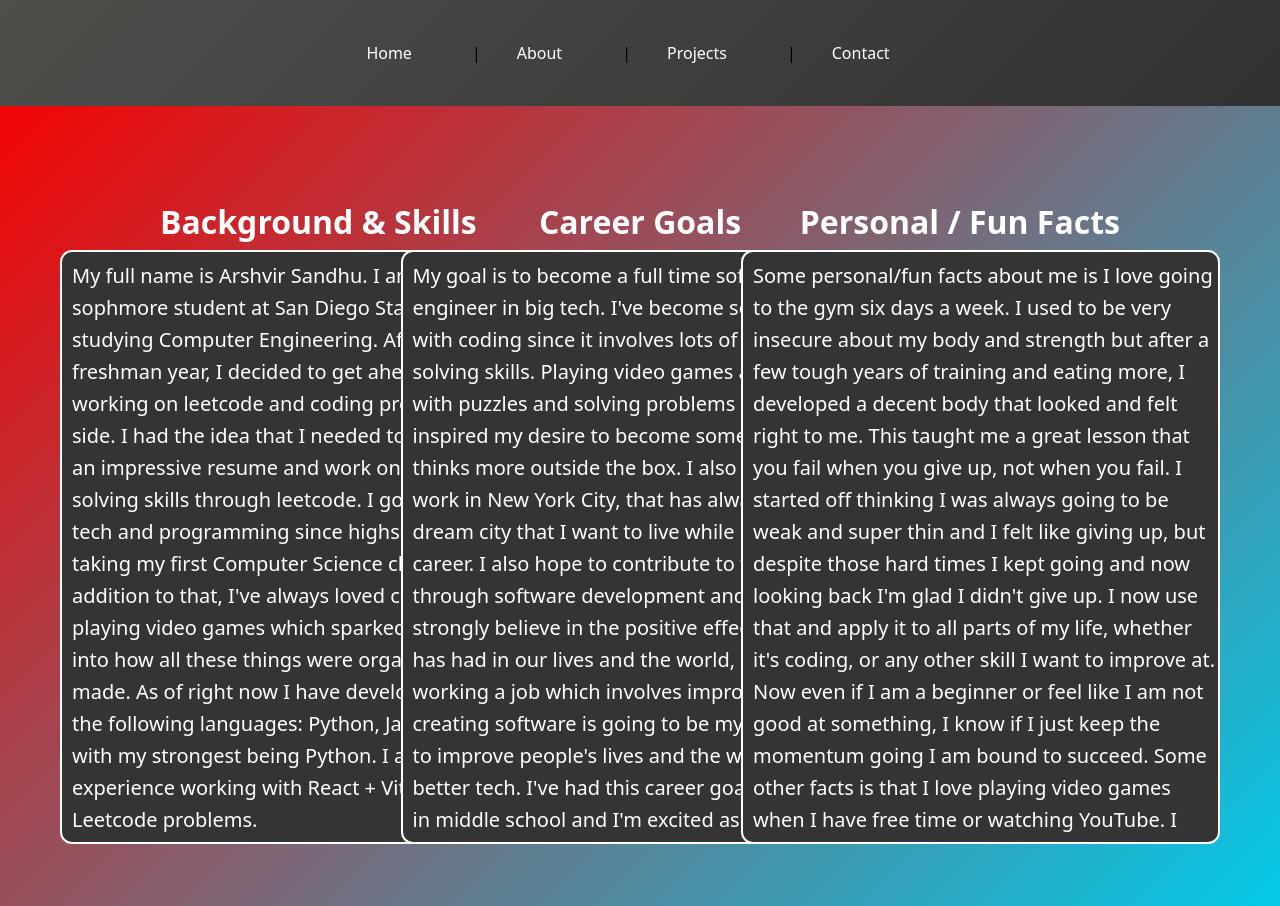
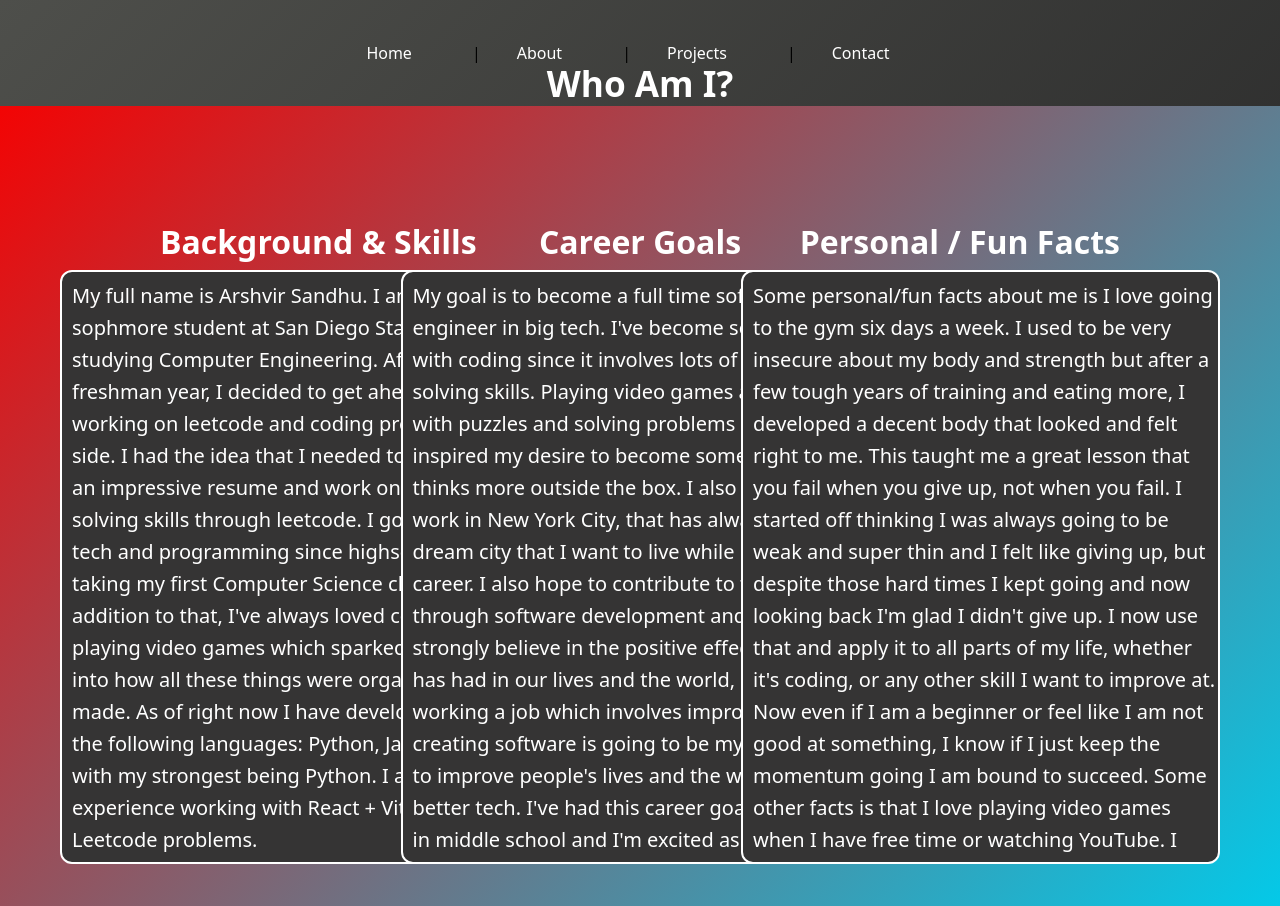
Before and after one commit to 0Gibbonator0/newproject-will-change-name-, a React (Vite) app: page /about in a window 1280 px wide. Built offline with nearby package versions, Linux system fonts and the light colour scheme.

Commit message:
Fixed issue with page moving up when transitioning due to nav bar disappearing. Fixed headings in about and contact page(for a cleaner look)

```diff
--- a/src/App.css
+++ b/src/App.css
@@ -108,13 +108,39 @@ body{
   margin-top: 24px;
 }
 
+.projects-title {
+  font: bold;
+  font-size: 3.2rem;
+  margin-bottom: 850px;
+  justify-content: center;
+  color: white;
+}
+
+.contact-title {
+  font: bold;
+  font-size: 3.2rem;
+  margin-bottom: 850px;
+  justify-content: center;
+  color: white;
+}
+
+.about-title {
+  font: bold;
+  font-size: 2.2rem;
+  margin-bottom: 870px;
+  justify-content: center;
+  color: white;
+
+}
+
+
 .about-top-left {
   font-size: 2rem;
   font-weight: 600;
   color:white;
   margin: 0;
   position: absolute;
-  top: 200px;
+  top: 220px;
   left: 160px;
 }
 
@@ -124,7 +150,7 @@ body{
   color:white;
   margin: 0;
   position: absolute;
-  top: 200px;
+  top: 220px;
   right: 160px;
 }
 
@@ -134,7 +160,7 @@ body{
   color:white;
   margin: 0;
   position: absolute;
-  top: 200px;
+  top: 220px;
 }
 
 .btn {
@@ -201,7 +227,7 @@ body{
   overflow:hidden;
   border: 2px solid white;
   position: absolute;
-  top: 250px;
+  top: 270px;
   left: 60px;
 }
 
@@ -213,7 +239,7 @@ body{
   overflow:hidden;
   border: 2px solid white;
   position: absolute;
-  top: 250px;
+  top: 270px;
   right: 60px;
 }
 
@@ -225,7 +251,7 @@ body{
   overflow:hidden;
   border: 2px solid white;
   position: absolute;
-  top: 250px;
+  top: 270px;
 
 }
 
--- a/src/App.jsx
+++ b/src/App.jsx
@@ -11,21 +11,22 @@ export default function App() {
     const location = useLocation();
 
     return (
-        <AnimatePresence mode = "wait">
-            <nav className = "nav">
+      <>
+        <nav className = "nav">
                 <Link to="/">Home</Link> |{" "}
                 <Link to="/about">About</Link> |{" "}
                 <Link to="/projects">Projects</Link> |{" "}
                 <Link to="/contact">Contact</Link>
-            </nav>
+        </nav>
 
+        <AnimatePresence mode = "wait">
             <Routes location = {location} key = {location.pathname}>
                 <Route path="/" element={<Home />} />
                 <Route path="/about" element={<About />} />
                 <Route path="/projects" element={<Projects />} />
                 <Route path="/contact" element={<Contact />} />
             </Routes>
-
         </AnimatePresence>
+      </>
     );
 }
--- a/src/pages/About.jsx
+++ b/src/pages/About.jsx
@@ -52,6 +52,7 @@ export default function About() {
               <h1 className = "about-middle">Career Goals</h1>
               <h1 className = "about-top-left">Background & Skills</h1>
               <h1 className = "about-top-right">Personal / Fun Facts</h1>
+              <h1 className = "about-title">Who Am I?</h1>
           </div>
       </motion.div>
   );
--- a/src/pages/Contact.jsx
+++ b/src/pages/Contact.jsx
@@ -12,8 +12,8 @@ export default function Contact() {
       >
       <div className="page page--contact">
         <div className="center">
-          <h1>Contact Page</h1>
-          <p className="mt-2">Put your email, links, or form here.</p>
+          <h1 className = "contact-title">Let's Connect!</h1>
+
         </div>
       </div>
     </motion.div>
--- a/src/pages/Projects.jsx
+++ b/src/pages/Projects.jsx
@@ -12,8 +12,7 @@ export default function Projects() {
       >
       <div className="page page--projects">
         <div className="center">
-          <h1>Projects Page</h1>
-          <p className="mt-2">Put your email, links, or form here.</p>
+          <h1 className = "projects-title">Projects Page</h1>
         </div>
       </div>
     </motion.div>
```
